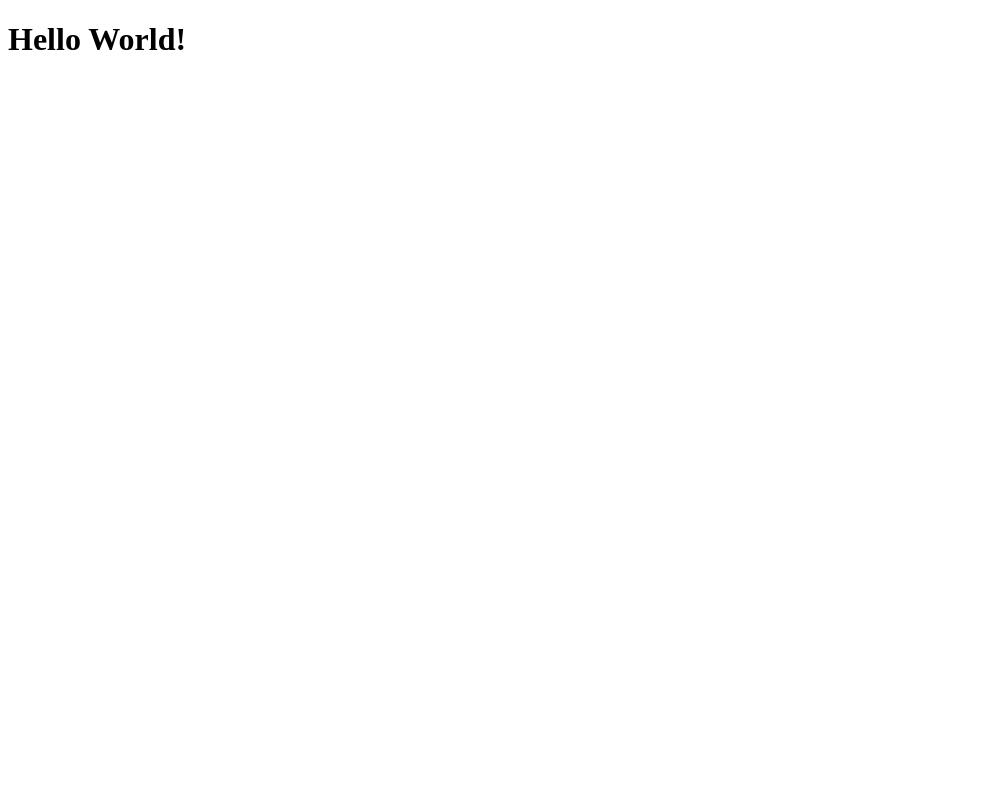
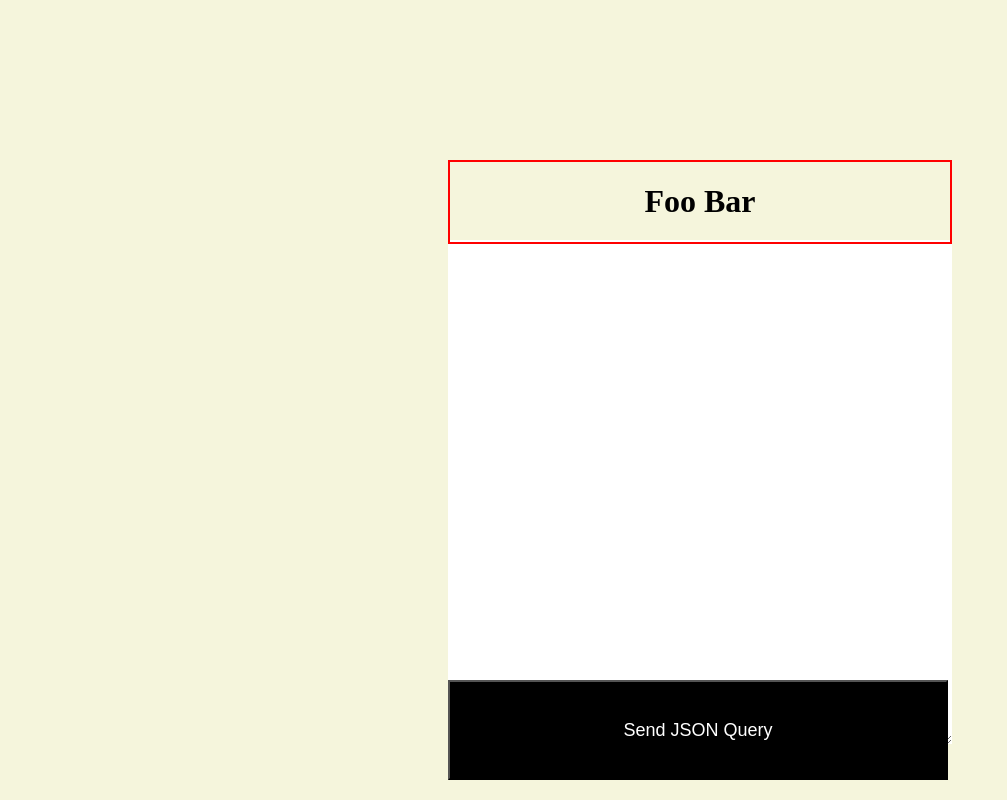
Before and after one commit to Elia-Renzoni/MessDFS, a website: page service/public/index.html in a window 1280 px wide. Shown: the whole page, without its empty margins (0-1007 px from the left). Drawn offline with Linux system fonts and the light colour scheme.

Commit message:
update service microservice

```diff
--- a/service/public/index.html
+++ b/service/public/index.html
@@ -3,9 +3,21 @@
 <head>
     <meta charset="UTF-8">
     <meta name="viewport" content="width=device-width, initial-scale=1.0">
+    <link rel="stylesheet" href="/style.css">
     <title>Home</title>
 </head>
 <body>
-    <h1>Hello World!</h1>
+    <!-- JSON Editor-->
+    <div class="json-editor-index">
+        <textarea name="" id=""></textarea>
+    </div>
+
+    <!-- Send Button -->
+     <button>Send JSON Query</button>
+
+     <!-- Nick -->
+    <div class="nick">
+        <h1>Foo Bar</h1>
+    </div>
 </body>
 </html>
--- /dev/null
+++ b/service/public/style.css
@@ -0,0 +1,47 @@
+
+body {
+    background-color: beige;
+}
+
+.json-editor-index {
+    width: 500px;
+    height: 500px;
+    background-color: aqua;
+    /*border: 2px solid red;*/
+    position: absolute;
+    left: 35%;
+    right: 35%;
+    top: 30%;
+    bottom: 35%;
+}
+
+.json-editor-index textarea {
+    width: inherit;
+    height: inherit;
+    border: inherit;
+    font-size: 18px;
+}
+
+button {
+    width: 500px;
+    height: 100px;
+    background-color: black;
+    font-size: 18px;
+    color: white;
+    position: absolute;
+    top: 85%;
+    left: 35%;
+    right: 35%;
+
+}
+
+.nick {
+    position: absolute;
+    top: 20%;
+    left: 35%;
+    right: 35%;
+    width: 500px;
+    height: 80px;
+    border: 2px solid red;
+    text-align: center;
+}
```
Also changed, not shown: service/index.js (+5 -4 lines).
